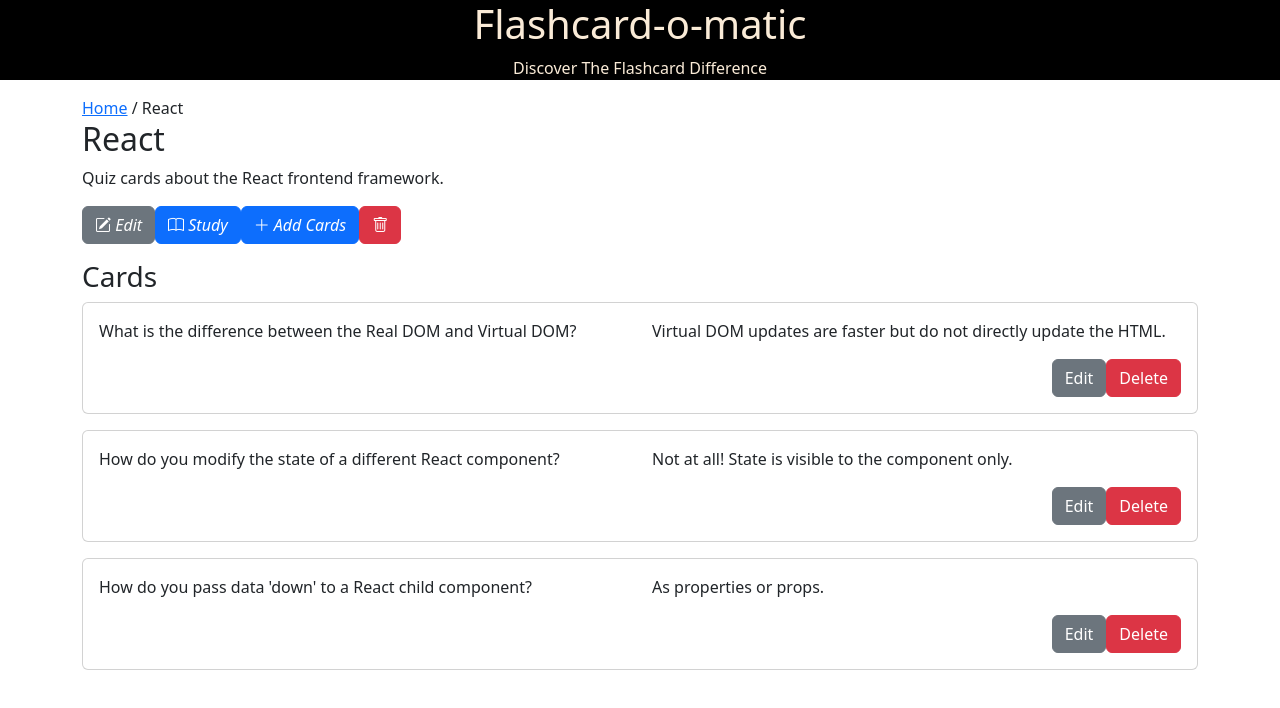
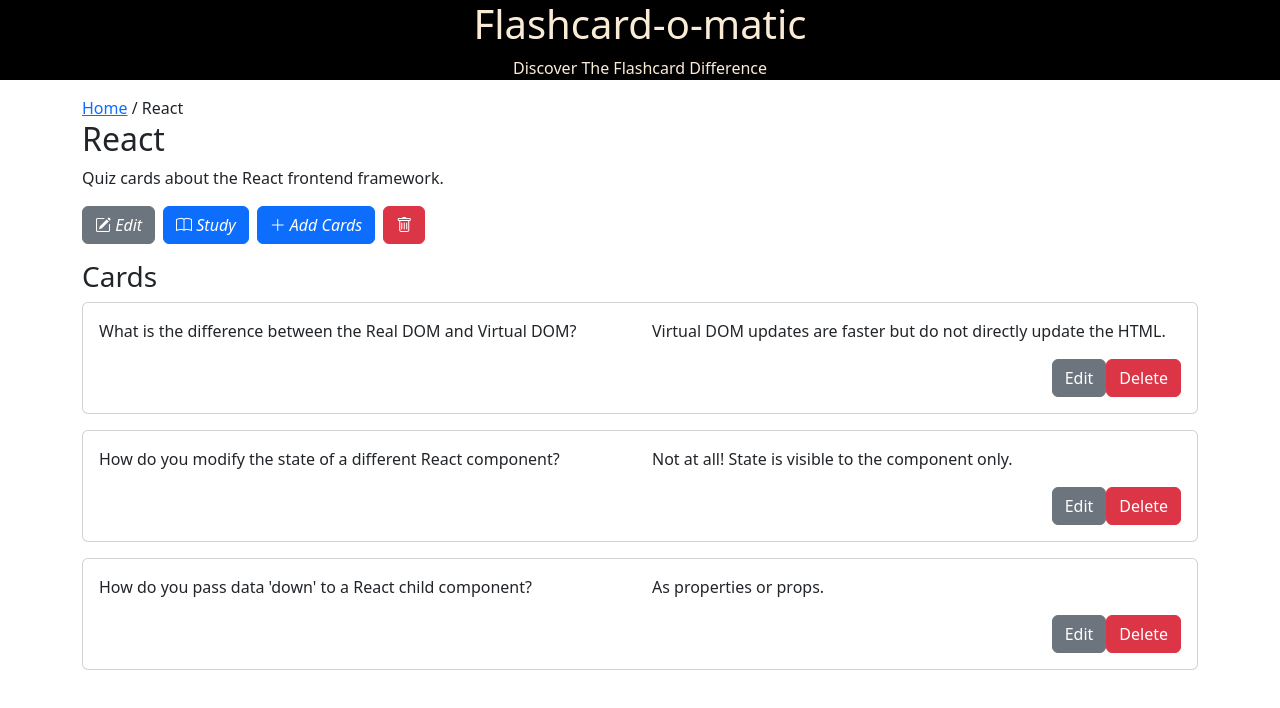
Before and after one commit to jkfaris94/Flashcard-O-Matic, a React (Create React App) app: page /decks/1 in a window 1280 px wide. Shown: the top 708 px of the page. Built offline with nearby package versions, Linux system fonts and the light colour scheme.

Commit message:
added more inline css style to create space between buttons

```diff
--- a/src/decks/Deck.js
+++ b/src/decks/Deck.js
@@ -58,7 +58,7 @@ function Deck() {
         <p>{deck.description}</p>
 
         {/* action buttons */}
-        <div style={{ marginBottom: "1rem" }}>
+        <div style={{ marginBottom: "1rem", display: "flex", gap: "0.5rem" }}>
         <Link to={`/decks/${deckId}/edit`} className="btn btn-secondary">
         <i class="bi bi-pencil-square"> Edit </i>
         </Link>
```
